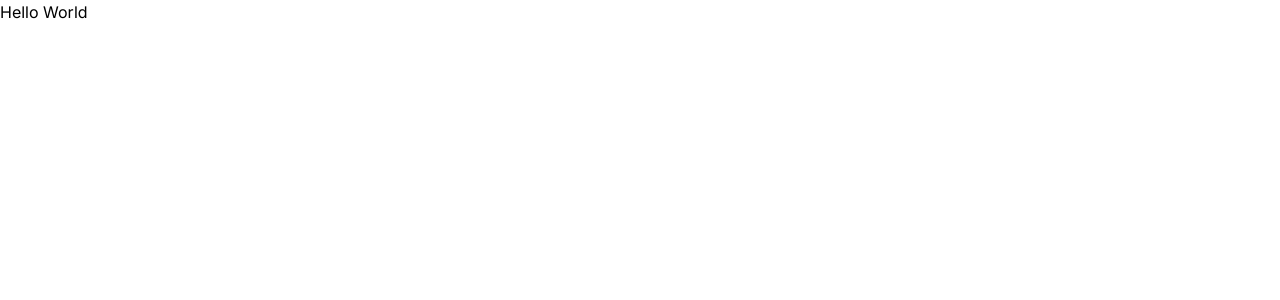
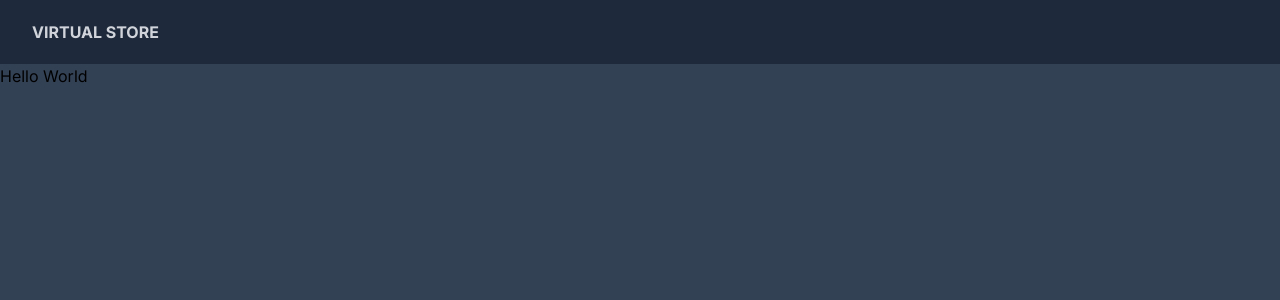
Before and after one commit to Gui-dev/virtual-store, a Next.js app: page / in a window 1280 px wide. Shown: the top 300 px of the page. Built offline with nearby package versions, Linux system fonts and the light colour scheme.

Commit message:
feat: add Header component

```diff
--- /dev/null
+++ b/src/app/components/header.tsx
@@ -0,0 +1,14 @@
+import Link from 'next/link'
+
+export const Header = () => {
+  return (
+    <nav className="flex w-full items-center justify-between bg-slate-800 px-8 py-2 text-gray-300">
+      <Link
+        href="/"
+        className="text-md flex h-12 items-center font-bold uppercase"
+      >
+        Virtual Store
+      </Link>
+    </nav>
+  )
+}
--- a/src/app/layout.tsx
+++ b/src/app/layout.tsx
@@ -2,6 +2,7 @@ import type { Metadata } from 'next'
 import { Inter } from 'next/font/google'
 import './globals.css'
 import { ReactNode } from 'react'
+import { Header } from './components/header'
 
 const inter = Inter({ subsets: ['latin'] })
 
@@ -13,7 +14,10 @@ export const metadata: Metadata = {
 export default function RootLayout({ children }: { children: ReactNode }) {
   return (
     <html lang="en">
-      <body className={inter.className}>{children}</body>
+      <body className={inter.className}>
+        <Header />
+        <main className="h-screen bg-slate-700">{children}</main>
+      </body>
     </html>
   )
 }
```
